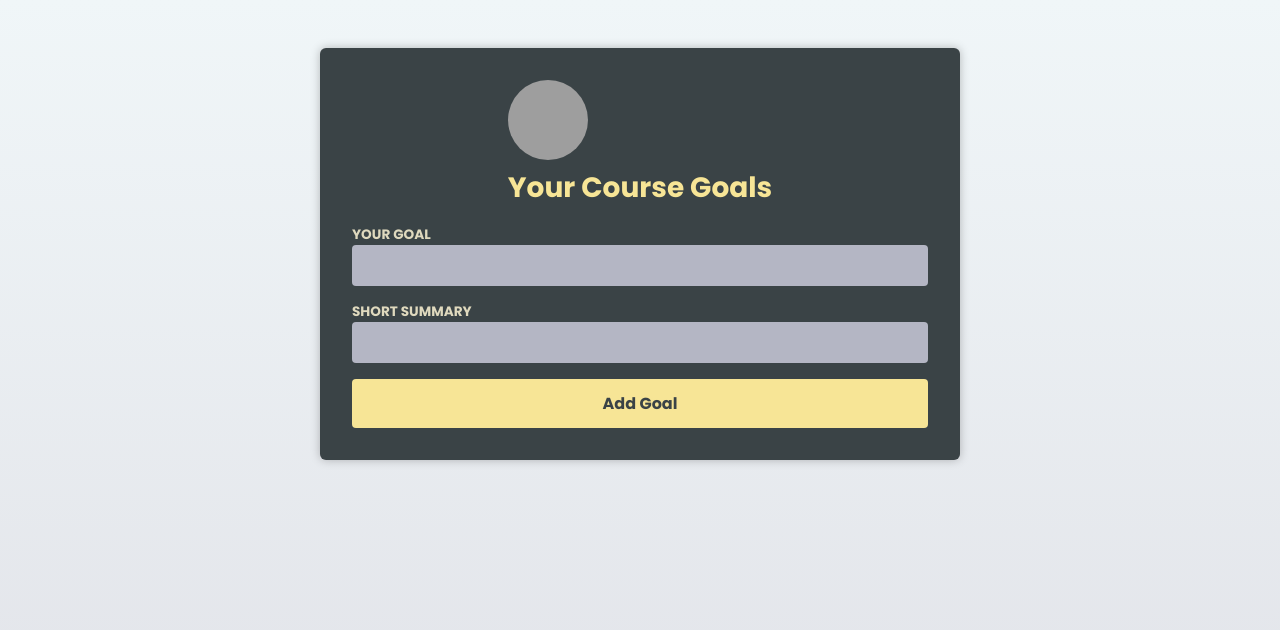
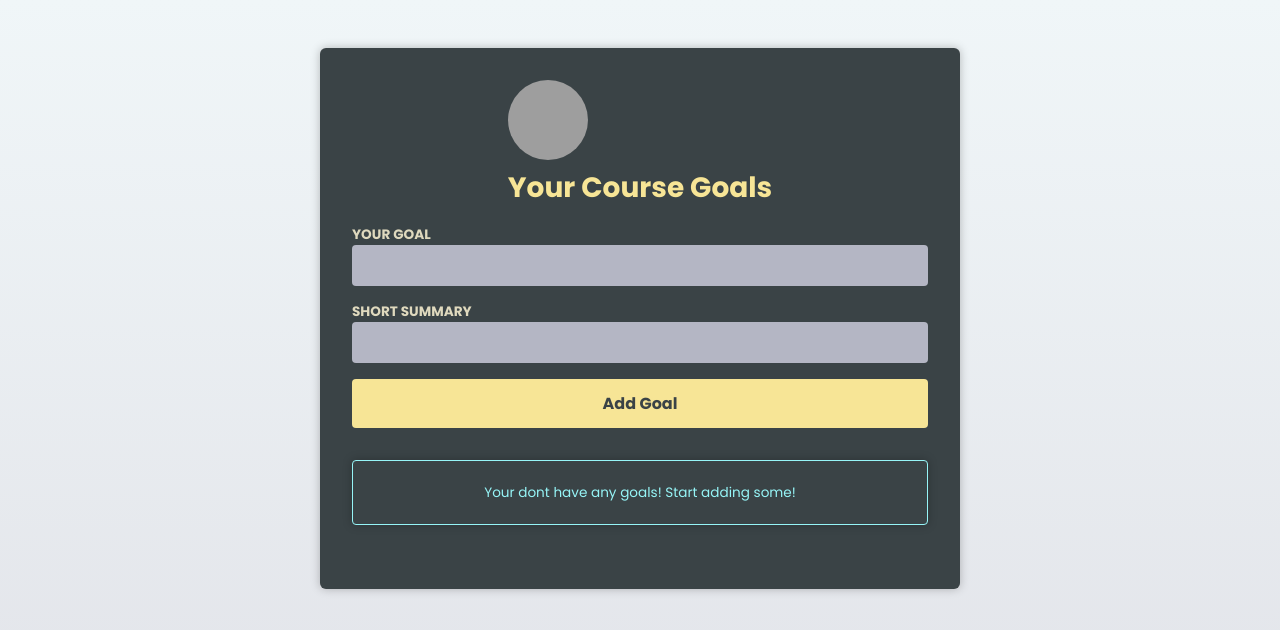
Before and after one commit to cptn-m/hello-world-react, a React (Vite) app in the folder react-ts-hello-world/: page / in a window 1280 px wide. Shown: the top 630 px of the page. Built offline with nearby package versions, Linux system fonts and the light colour scheme; grey boxes are pictures that could not be loaded; the HTML template or start-up script is replaced by a standard one.

Commit message:
added dynamic info and warning boxes properties depending on the severity

```diff
--- a/react-ts-hello-world/src/components/GoalList.tsx
+++ b/react-ts-hello-world/src/components/GoalList.tsx
@@ -1,21 +1,42 @@
 import Goals from './Goals.tsx';;
 import { type Goal } from '../App.tsx';
+import InfoBox from './InfoBox.tsx';
+import { ReactNode } from 'react';
 
 type GoalsProps = {
     goals:Goal[];
     onDeleteGoal: (id:number)=>void;
-}
+};
 
 export default function GoalList({goals, onDeleteGoal}:GoalsProps ) {
+    if (goals.length === 0 ) {
+        return (
+            <InfoBox mode='hint'>
+                Your dont have any goals! Start adding some!
+            </InfoBox>
+        );
+    }
+
+    let warningBox: ReactNode;
+
+    if(goals.length >= 4) {
+        warningBox = <InfoBox mode = 'warning' severity='high'>
+            You're doing a lot! Let's reassess and prioritise!
+        </InfoBox>
+    }
+
     return (
+        <>
+        {warningBox}
         <ul>
             {goals.map((goal) => (
-              <li key = {goal.id}>
+                <li key = {goal.id}>
                 <Goals id = {goal.id} title = {goal.title} onDelete={onDeleteGoal}>
                 <p> {goal.description} </p>
                 </Goals>
               </li>
             ))}
         </ul>
+        </>
     )
 }
--- /dev/null
+++ b/react-ts-hello-world/src/components/InfoBox.tsx
@@ -0,0 +1,39 @@
+// in this tsx file i want to create an info and warning info box
+
+import { type ReactNode } from "react";
+
+//discriminator
+
+type HintBoxProp = {
+    mode: 'hint';
+    children: ReactNode; // this is to pass all the other things in
+}
+
+type WarningBoxProp = {
+    mode: 'warning';
+    // severity?: 'low'| 'medium' | 'high'; //the ? indicates that this property is optional
+    severity: 'low'| 'medium' | 'high'; //the ? indicates that this property is optional
+    children: ReactNode; // this is to pass all the other things in
+} ;
+
+type InfoBoxProp = HintBoxProp | WarningBoxProp
+
+export default function InfoBox(props: InfoBoxProp) {
+    const {mode, children} = props
+    if (mode == 'hint') {
+        return (
+            <aside className="infobox infobox-hint">
+                <p> { children } </p>
+            </aside>
+        );
+    }
+
+    const {severity} = props
+
+    return (
+        <aside className= {`infobox infobox-warning warning--${severity}`}>
+            <h2> Warning </h2>
+            <p> { children } </p>
+        </aside>
+    );
+};
--- a/react-ts-hello-world/src/index.css
+++ b/react-ts-hello-world/src/index.css
@@ -126,7 +126,31 @@
   color: #f9a73b;
 }
 
-.fallback {
+.infobox {
+  margin: 2rem 0;
+  padding: 0.5rem;
   text-align: center;
-  color: #acd1ce;
+  box-shadow: 0 0 10px rgba(0, 0, 0, 0.25);
+  font-size: 0.85rem;
+  border-radius: 4px;
 }
+
+.infobox-hint {
+  border: 1px solid #96f5f7;
+  color: #96f5f7;
+}
+
+.infobox-warning.warning--low {
+  border: 1px solid #f6d84f;
+  color: #f6d84f;
+}
+
+.infobox-warning.warning--medium {
+  border: 1px solid #f9a73b;
+  color: #f9a73b;
+}
+
+.infobox-warning.warning--high {
+  border: 1px solid #f97373;
+  color: #f97373;
+}
```
